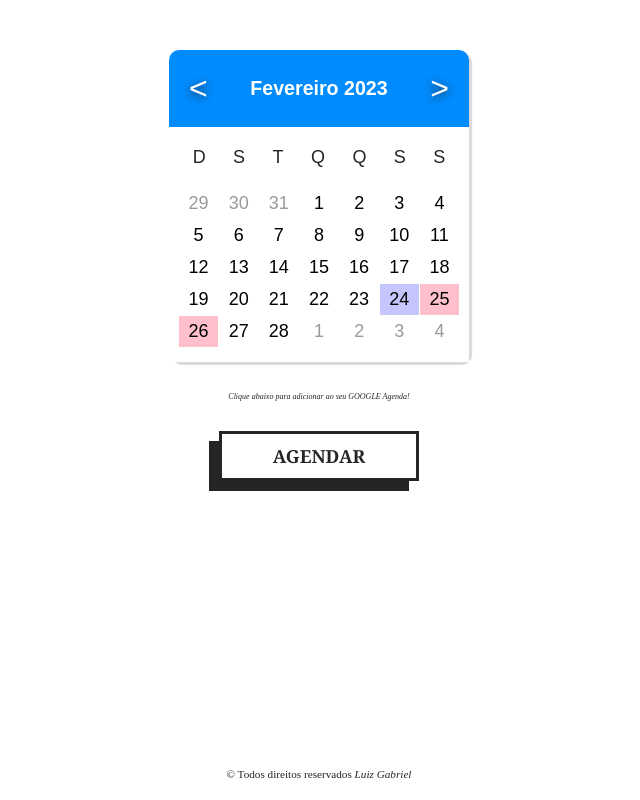
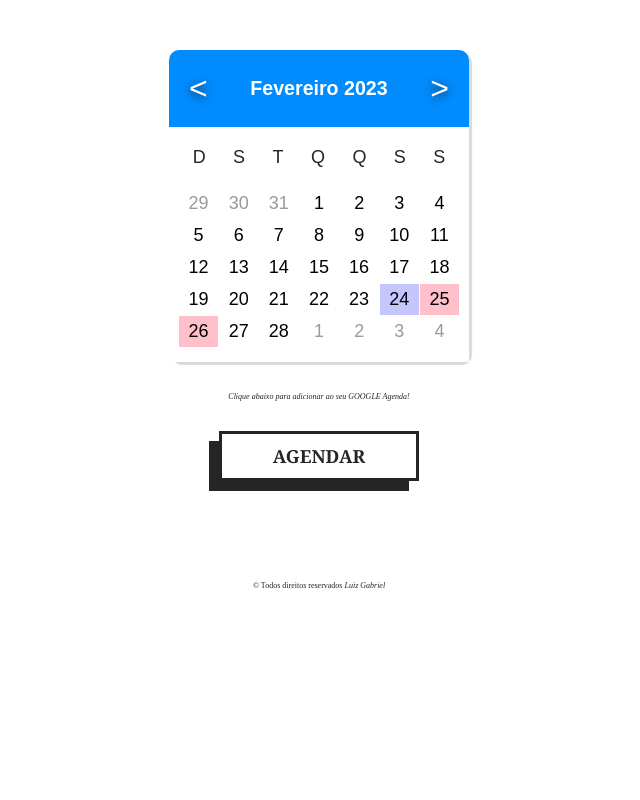
Before and after one commit to luiznatoo/calendar-off, a plain HTML site: page index.html in a window 1280 px wide. Shown: the whole page, without its empty margins (321-961 px from the left). Drawn offline with Linux system fonts and the light colour scheme.

Commit message:
Resolvendo bug de css no footer

```diff
--- a/styles.css
+++ b/styles.css
@@ -147,12 +147,12 @@ box-shadow: none;
 }
 }
 footer{
-  position: absolute;
-  bottom: 20px;
+  margin-bottom: 20px;
+
 }
 footer p{
   color: #252525;
-  font-size: 0.7em;
+  font-size: 0.5em;
 }
 footer p a{
   text-decoration: none;
```
